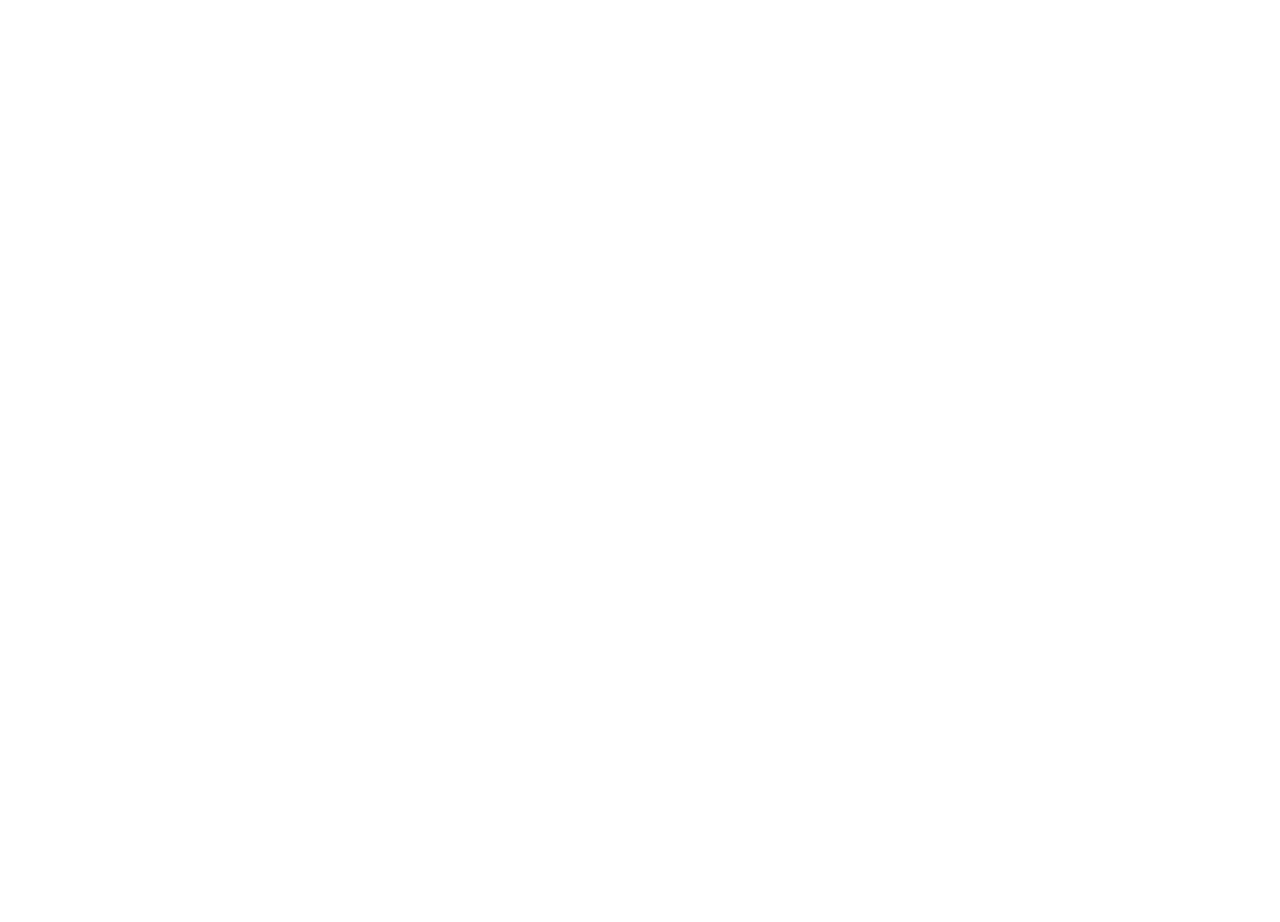
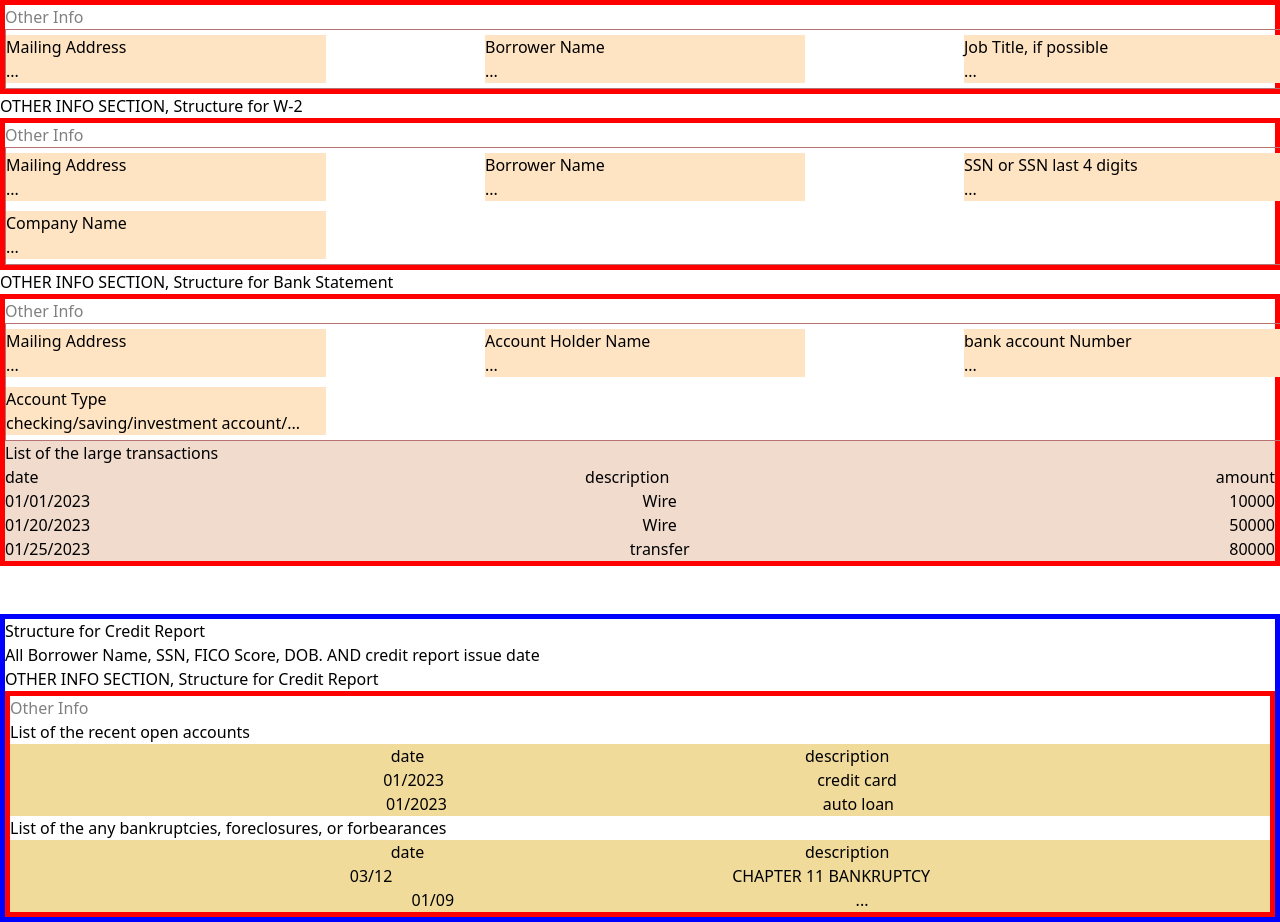
Before and after one commit to seecbb007/rachelplatform, a React (Create React App) app: page / in a window 1280 px wide. Shown: the part 824-1746 px from the top of the page. Before the commit the page ends 800 px from the top, so only its background shows below. Built offline with nearby package versions, Linux system fonts and the light colour scheme.

Commit message:
otherInfo Layout/Structure

```diff
--- a/src/App.js
+++ b/src/App.js
@@ -5,6 +5,7 @@
 import Navigation from "./components/navigation/navigation";
 import Sidebar from "./components/sidebar/sidebar";
 import Chatbot from "./components/chatbot/chatbot";
+import OtherInfo from "./components/otherInfo/otherInfo";
 
 function App() {
   return (
@@ -17,6 +18,7 @@
       {/* <Navigation></Navigation>
       <Sidebar></Sidebar> */}
       <Chatbot></Chatbot>
+      <OtherInfo></OtherInfo>
     </div>
   );
 }
--- /dev/null
+++ b/src/components/otherInfo/otherInfo.css
@@ -0,0 +1,46 @@
+.example1 {
+  border: 5px solid red;
+}
+
+.example1_Container {
+  width: 80rem;
+  border: 1px solid #b77373;
+  display: flex;
+  justify-content: space-between;
+  align-items: center;
+  flex-wrap: wrap;
+}
+
+.otherInfo_header1 {
+  color: grey;
+}
+
+.otherInfo_box {
+  width: 20rem;
+  background-color: bisque;
+  margin: 5px 0;
+}
+
+.transactionList {
+  background-color: #f0dbcd;
+}
+
+.transactionList_eachList {
+  display: flex;
+  justify-content: space-between;
+  align-items: center;
+}
+
+.creditReport_structure {
+  border: 5px solid blue;
+  margin-top: 3rem;
+}
+
+.creditReportList_eachList {
+  background-color: #f0db9b;
+}
+
+.creditReportList_eachList {
+  display: flex;
+  justify-content: space-evenly;
+}
--- /dev/null
+++ b/src/components/otherInfo/otherInfo.jsx
@@ -0,0 +1,145 @@
+import React from "react";
+import "./otherInfo.css";
+export default function OtherInfo() {
+  const otherInfo_payStub = [
+    { infoName: "Mailing Address", content: "..." },
+    { infoName: "Borrower Name", content: "..." },
+    { infoName: "Job Title, if possible", content: "..." },
+  ];
+  const otherInfo_w2 = [
+    { infoName: "Mailing Address", content: "..." },
+    { infoName: "Borrower Name", content: "..." },
+    { infoName: "SSN or SSN last 4 digits", content: "..." },
+    { infoName: "Company Name", content: "..." },
+  ];
+  const otherInfo_bankStatement = [
+    { infoName: "Mailing Address", content: "..." },
+    { infoName: "Account Holder Name", content: "..." },
+    { infoName: "bank account Number", content: "..." },
+    {
+      infoName: "Account Type",
+      content: "checking/saving/investment account/...",
+    },
+  ];
+  const bankStatement_LargeDeposits = [
+    { date: "01/01/2023", description: "Wire", amount: 10000.0 },
+    { date: "01/20/2023", description: "Wire", amount: 50000.0 },
+    { date: "01/25/2023", description: "transfer", amount: 80000.0 },
+  ];
+
+  const otherInfo_creditReport_recentAccount = [
+    { openeddate: "01/2023", description: "credit card" },
+    { openeddate: "01/2023", description: "auto loan" },
+  ];
+  const otherInfo_creditReport_publicRecord = [
+    { date: "03/12", ActionType: "CHAPTER 11 BANKRUPTCY" },
+    { date: "01/09", ActionType: "..." },
+  ];
+  return (
+    <div>
+      <div>OTHER INFO SECTION, Structure for Paystub </div>
+      <div className="example1">
+        <h2 className="otherInfo_header1">Other Info</h2>
+        <div className="example1_Container">
+          {otherInfo_payStub.map((eachInfo) => {
+            return (
+              <div className="otherInfo_box">
+                <div>{eachInfo.infoName}</div>
+                <div>{eachInfo.content}</div>
+              </div>
+            );
+          })}
+        </div>
+      </div>
+      <div>OTHER INFO SECTION, Structure for W-2 </div>
+      <div className="example1">
+        <h2 className="otherInfo_header1">Other Info</h2>
+        <div className="example1_Container">
+          {otherInfo_w2.map((eachInfo) => {
+            return (
+              <div className="otherInfo_box">
+                <div>{eachInfo.infoName}</div>
+                <div>{eachInfo.content}</div>
+              </div>
+            );
+          })}
+        </div>
+      </div>
+      <div>OTHER INFO SECTION, Structure for Bank Statement </div>
+      <div className="example1">
+        <h2 className="otherInfo_header1">Other Info</h2>
+        <div className="example1_Container">
+          {otherInfo_bankStatement.map((eachInfo) => {
+            return (
+              <div className="otherInfo_box">
+                <div>{eachInfo.infoName}</div>
+                <div>{eachInfo.content}</div>
+              </div>
+            );
+          })}
+        </div>
+        <div className="transactionList">
+          <div>List of the large transactions</div>
+          <div className="transactionList_eachList">
+            <div>date</div>
+            <div>description</div>
+            <div>amount</div>
+          </div>
+          {bankStatement_LargeDeposits.map((eachInfo) => {
+            return (
+              <div className="transactionList_eachList">
+                <div>{eachInfo.date}</div>
+                <div>{eachInfo.description}</div>
+                <div>{eachInfo.amount}</div>
+              </div>
+            );
+          })}
+        </div>
+      </div>
+      <div className="creditReport_structure">
+        <div>Structure for Credit Report</div>
+
+        <div>
+          All Borrower Name, SSN, FICO Score, DOB. AND credit report issue date
+        </div>
+        <div>OTHER INFO SECTION, Structure for Credit Report </div>
+        <div className="example1">
+          <h2 className="otherInfo_header1">Other Info</h2>
+
+          <div className="creditReportList">
+            <div>List of the recent open accounts</div>
+            <div className="creditReportList_eachList">
+              <div>date</div>
+              <div>description</div>
+            </div>
+            {otherInfo_creditReport_recentAccount.map((eachInfo) => {
+              return (
+                <div className="creditReportList_eachList">
+                  <div>{eachInfo.openeddate}</div>
+                  <div>{eachInfo.description}</div>
+                </div>
+              );
+            })}
+          </div>
+          <div className="creditReportList">
+            <div>
+              List of the any bankruptcies, foreclosures, or forbearances
+            </div>
+            <div className="creditReportList_eachList">
+              <div>date</div>
+              <div>description</div>
+            </div>
+            {otherInfo_creditReport_publicRecord.map((eachInfo) => {
+              return (
+                <div className="creditReportList_eachList">
+                  <div>{eachInfo.date}</div>
+                  <div>{eachInfo.ActionType}</div>
+                </div>
+              );
+            })}
+          </div>
+        </div>
+      </div>
+    </div>
+  );
+}
--- /dev/null
+++ b/src/components/otherInfo/otherInfo.min.css
@@ -0,0 +1 @@
+.example1{border:5px solid red}.example1_Container{width:80rem;border:1px solid #b77373;display:flex;justify-content:space-between;align-items:center;flex-wrap:wrap}.otherInfo_header1{color:grey}.otherInfo_box{width:20rem;background-color:bisque;margin:5px 0}.transactionList{background-color:#f0dbcd}.transactionList_eachList{display:flex;justify-content:space-between;align-items:center}.creditReport_structure{border:5px solid blue;margin-top:3rem}.creditReportList_eachList{background-color:#f0db9b}.creditReportList_eachList{display:flex;justify-content:space-evenly}
--- /dev/null
+++ b/src/components/otherInfo/otherInfo.scss
@@ -0,0 +1,40 @@
+.example1 {
+  border: 5px solid red;
+}
+.example1_Container {
+  width: 80rem;
+  border: 1px solid #b77373;
+  display: flex;
+  justify-content: space-between;
+  align-items: center;
+  flex-wrap: wrap;
+}
+.otherInfo_header1 {
+  color: grey;
+}
+.otherInfo_box {
+  width: 20rem;
+  background-color: bisque;
+  margin: 5px 0;
+}
+
+.transactionList {
+  background-color: rgb(240, 219, 205);
+}
+.transactionList_eachList {
+  display: flex;
+  justify-content: space-between;
+  align-items: center;
+}
+.creditReport_structure {
+  border: 5px solid blue;
+  margin-top: 3rem;
+}
+.creditReportList_eachList {
+  background-color: rgb(240, 219, 155);
+}
+.creditReportList_eachList {
+  display: flex;
+  justify-content: space-evenly;
+  //   align-items: center;
+}
```
